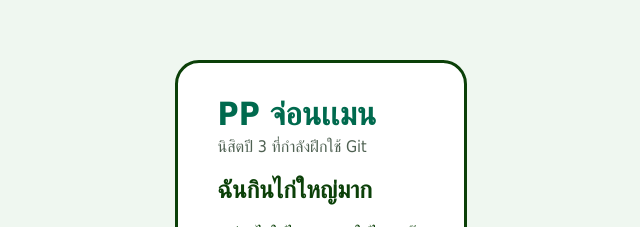
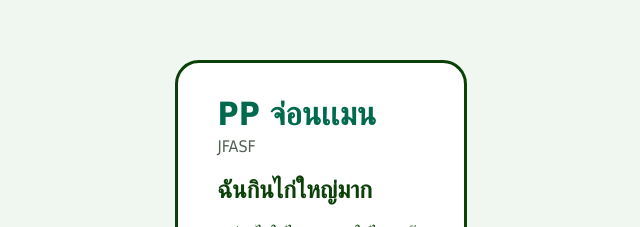
Before and after one commit to wisarut442006/OA, a plain HTML site: page my-profile/index.html in a window 1280 px wide. Shown: the part 180-407 px from the top of the page, without its empty margins (319-959 px from the left). Drawn offline with Linux system fonts and the light colour scheme.

Commit message:
Change tagline

```diff
--- a/my-profile/index.html
+++ b/my-profile/index.html
@@ -9,7 +9,7 @@
 <body>
   <main class="card">
     <h1>PP จ่อนเเมน</h1>
-    <p class="tagline">นิสิตปี 3 ที่กำลังฝึกใช้ Git</p>
+    <p class="tagline">JFASF</p>
 
     <h2>ฉันกินไก่ใหญ่มาก</h2>
     <p>เหนียวไก่ใส่ไข่ดาวพิเศษใส่ไข่จุกกรู๊ว</p>
```
